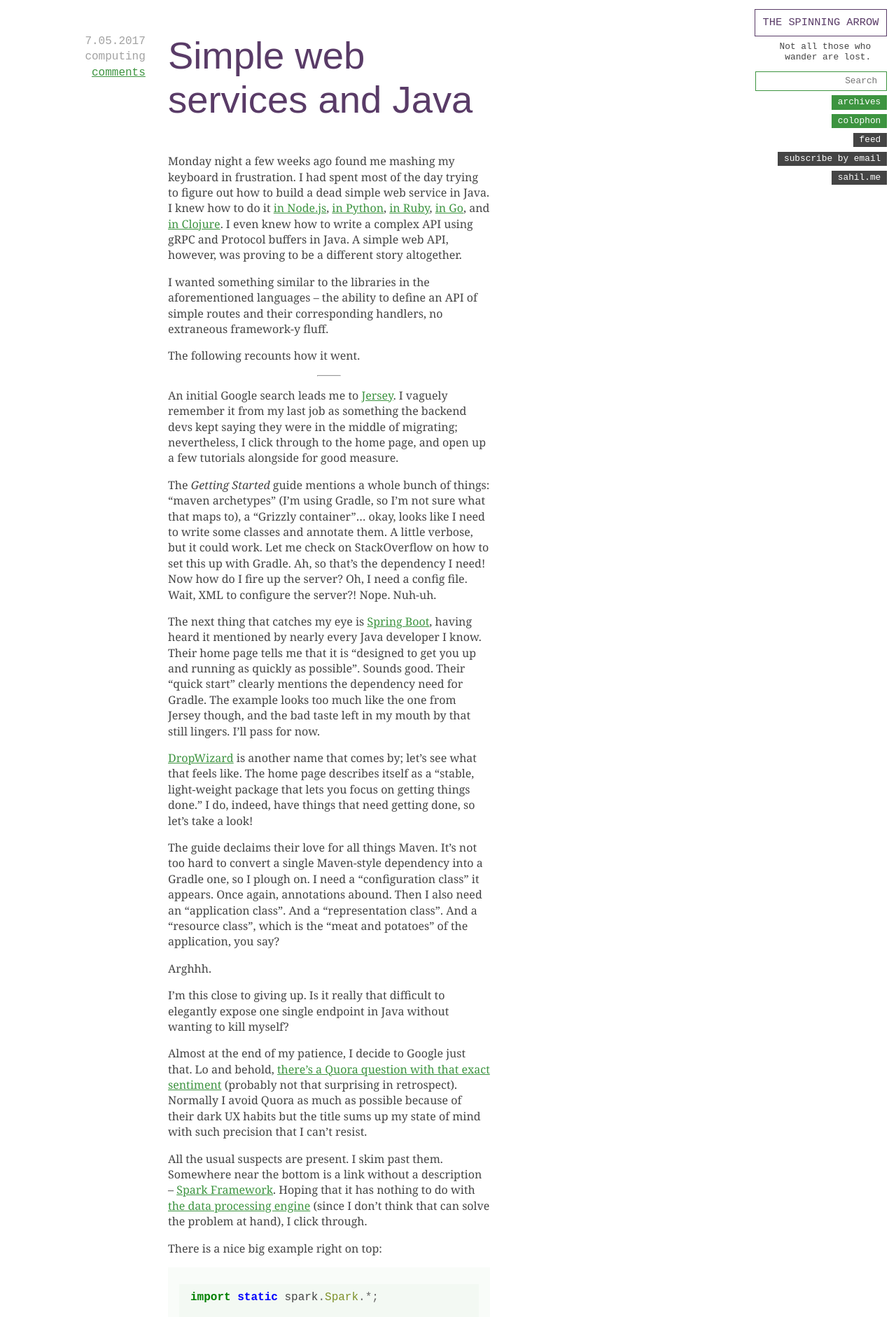
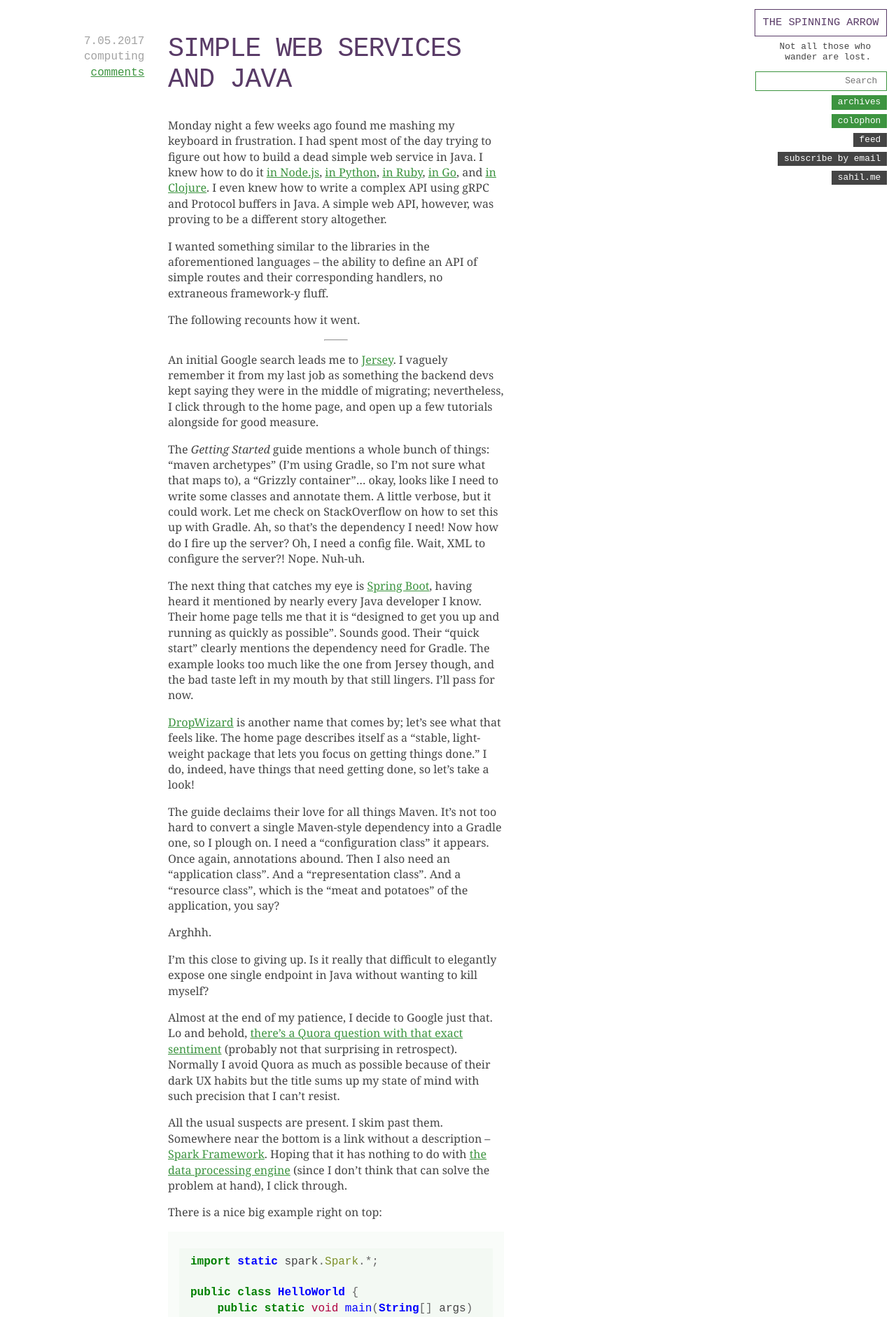
Before and after one commit to spinningarrow/blog.sahil.me, a Jekyll site: the page built from index.html, in a window 1280 px wide. Shown: the top 1882 px of the page at 70% size. Built offline with Jekyll 4.4.1, drawn with Linux system fonts in a browser that asks for light colours; some web fonts are replaced; comment, search, counter and statistics services are not loaded.

Commit message:
Change post header to monospace font
And a few more styling tweaks.

```diff
--- a/_includes/head.html
+++ b/_includes/head.html
@@ -7,7 +7,7 @@
 		<meta name="viewport" content="initial-scale=1">
 
 		<!-- Adobe Edge Web Fonts -->
-		<script src="//use.edgefonts.net/m-1m:n4,n7.js"></script>
+		<script src="//use.edgefonts.net/m-1m:n2,n4,n7.js"></script>
 
 		<!-- Favicon -->
 		<link href="/assets/img/favicon.png" rel="icon" type="image/png">
--- a/assets/css/main.scss
+++ b/assets/css/main.scss
@@ -1,14 +1,5 @@
 ---
 ---
-
-/* Fonts */
-
-@font-face {
-	font-family: 'Ostrich Sans';
-	font-style: normal;
-	font-weight: 400;
-	src: local('Ostrich Sans'), url('http://sahil.nfshost.com/fonts/ostrich-sans-master/webfonts/ostrich-sans-regular.woff') format('woff');
-}
 
 /* Variables */
 
@@ -21,7 +12,6 @@
 // Typefaces
 $primary-type: georgia, serif;
 $secondary-type: 'm-1m', 'm+ 1m', monospace;
-$tertiary-type: ostrich sans, sans-serif;
 
 // Responsiveness
 $smaller-screen: "(max-width: 940px)";
@@ -33,7 +23,7 @@
 	font-family: $primary-type;
 	font-size: 16px;
 	margin: 3em 0 3em 15em;
-	width: 460px;
+	width: 480px;
 }
 
 @media #{$smaller-screen} {
@@ -44,9 +34,10 @@
 }
 
 h1 {
-	font-family: $tertiary-type;
-	font-size: 3.4em;
-	font-weight: 400;
+	font-family: $secondary-type;
+	font-size: 2.4em;
+	font-weight: 200;
+	text-transform: uppercase;
 }
 
 @media #{$smaller-screen} {
@@ -92,7 +83,6 @@
 }
 
 .site-header h1 {
-	font-family: $secondary-type;
 	font-size: 1.2em;
 	font-weight: normal;
 	line-height: 2.4;
@@ -194,6 +184,10 @@
 	position: relative;
 }
 
+.post h1 {
+	letter-spacing: -1px;
+}
+
 .post h1 a {
 	color: $accent-color;
 	text-decoration: none;
@@ -227,11 +221,14 @@
 	padding-left: 1.5em;
 }
 
+.post-body ol p:first-child {
+	font-style: italic;
+}
+
 .post-meta {
 	box-sizing: border-box;
 	color: mix($primary-color, white, 50%);
 	font-family: $secondary-type;
-	font-weight: 100;
 	left: -30%;
 	line-height: 1.4;
 	position: absolute;
```
